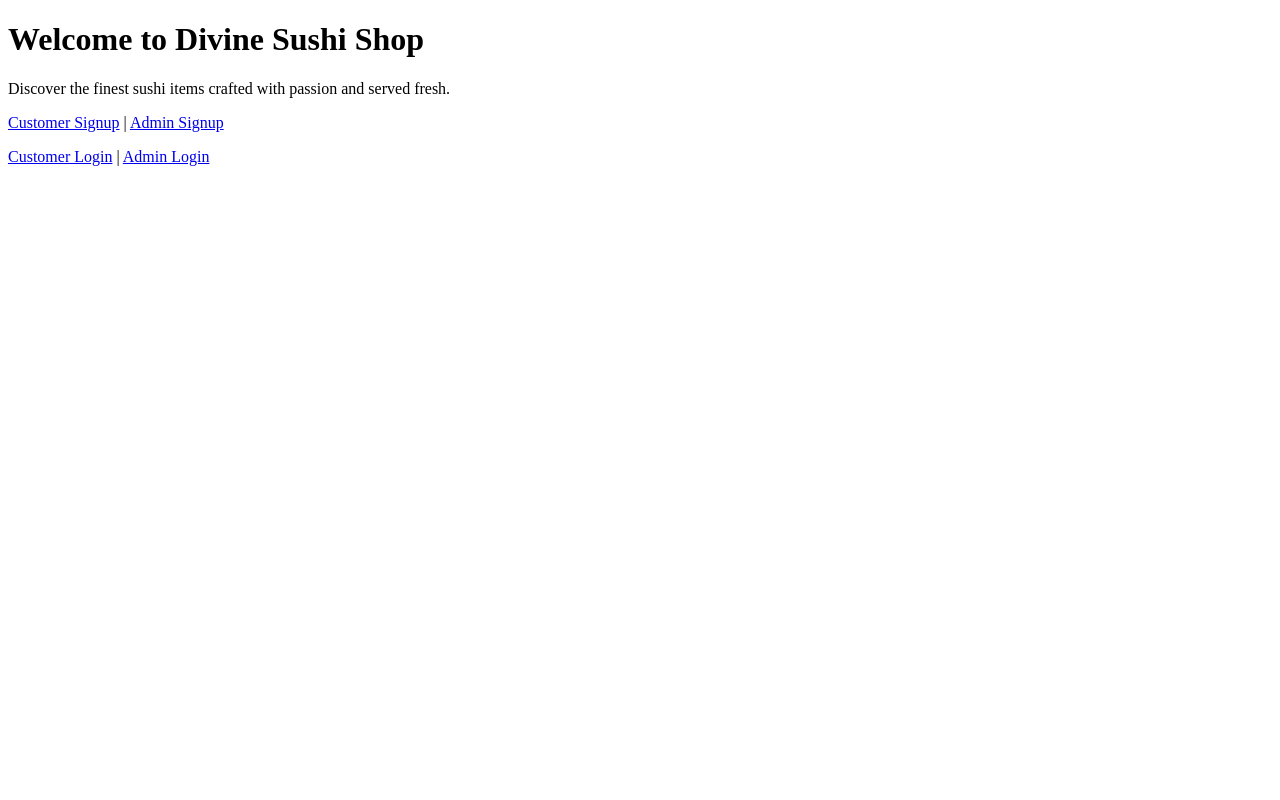
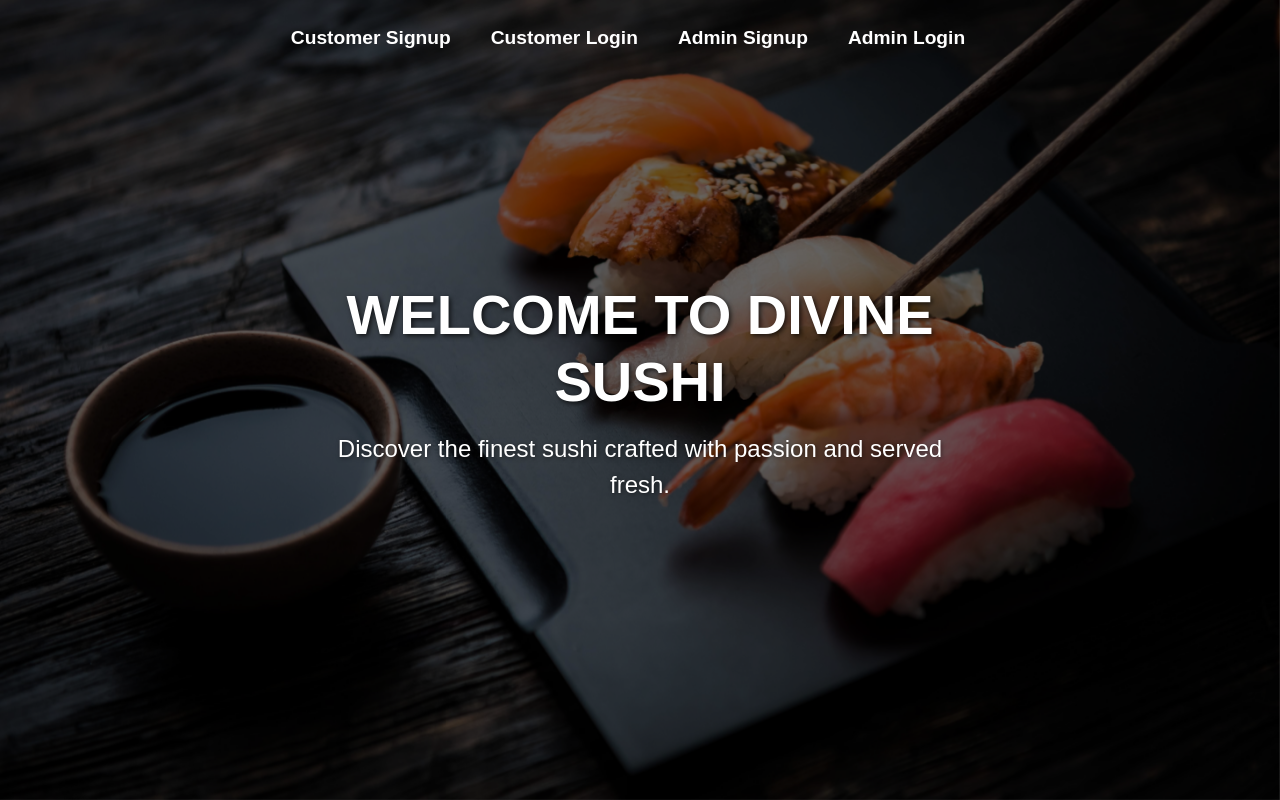
Before and after one commit to JOSHUA-A69/CRUD-Sushi-Shop-Ordering-System-School-Project, a PHP site: page /IM101-FINALPROJECT/public/index.php in a window 1280 px wide. Run offline with PHP 8.4, Linux system fonts and the light colour scheme.

Commit message:
added style to the public index

```diff
--- /dev/null
+++ b/assets/css/welcome.css
@@ -0,0 +1,100 @@
+  /* Main styles */
+  body, html {
+    margin: 0;
+    padding: 0;
+    height: 100%;
+    font-family: 'Poppins', sans-serif;
+    overflow-x: hidden;
+    color: white;
+}
+
+/* Background image */
+.background-image {
+    background-image: url('../images/SushiBG.jpg');
+    background-size: cover;
+    background-position: center;
+    position: fixed;
+    top: 0;
+    left: 0;
+    width: 100%;
+    height: 100%;
+    z-index: -1;
+}
+
+/* Overlay */
+.overlay {
+    background: rgba(0, 0, 0, 0.6); /* Dark overlay */
+    position: fixed;
+    top: 0;
+    left: 0;
+    width: 100%;
+    height: 100%;
+    z-index: 0;
+}
+
+/* Navigation bar */
+.navbar {
+    background-color: transparent !important;
+    z-index: 2;
+    display: flex;
+    justify-content: center; /* Center the nav links */
+    padding-top: 1rem;
+}
+
+.navbar-brand {
+    display: none; /* Hide the brand name if not needed */
+}
+
+.navbar-nav {
+    flex-direction: row;
+}
+
+.navbar-nav .nav-link {
+    color: #fff !important;
+    font-size: 1.2rem;
+    font-weight: 600;
+    margin-right: 1.5rem;
+}
+
+.navbar-nav .nav-link:hover {
+    color: #DEB887 !important; /* Burlywood color on hover */
+}
+
+
+/* Header content */
+.header-content {
+    position: absolute;
+    z-index: 3;
+    text-align: center;
+    top: 50%;
+    left: 50%;
+    transform: translate(-50%, -50%);
+    padding: 0 1rem;
+}
+
+.header-content h1 {
+    font-size: 3.5rem;
+    font-weight: bold;
+    margin-bottom: 1rem;
+    text-shadow: 2px 2px 5px rgba(0, 0, 0, 0.7);
+}
+
+.header-content p {
+    font-size: 1.5rem;
+    font-weight: 300;
+    text-shadow: 1px 1px 4px rgba(0, 0, 0, 0.5);
+}
+
+/* Responsive adjustments */
+@media (max-width: 768px) {
+    .navbar-nav .nav-link {
+        font-size: 1rem;
+        margin-right: 1rem;
+    }
+    .header-content h1 {
+        font-size: 2.5rem;
+    }
+    .header-content p {
+        font-size: 1.2rem;
+    }
+}
--- a/public/index.php
+++ b/public/index.php
@@ -33,11 +33,34 @@ if (empty($_SESSION[CSRF_TOKEN_NAME])) {
     <meta charset="UTF-8">
     <meta name="viewport" content="width=device-width, initial-scale=1.0">
     <title>Welcome to Divine Sushi Shop!</title>
+    <!-- Bootstrap CSS -->
+    <link href="https://maxcdn.bootstrapcdn.com/bootstrap/4.5.2/css/bootstrap.min.css" rel="stylesheet">
+    <link rel="stylesheet" href="../assets/css/welcome.css">
 </head>
 <body>
-<h1>Welcome to Divine Sushi Shop</h1>
-<p>Discover the finest sushi items crafted with passion and served fresh.</p>
-<p><a href="../auth/signup_customer.php">Customer Signup</a> | <a href="../auth/signup_admin.php">Admin Signup</a></p>
-<p><a href="../auth/login.php">Customer Login</a> | <a href="../auth/login.php">Admin Login</a></p>
+    <!-- Background image and overlay -->
+    <div class="background-image"></div>
+    <div class="overlay"></div>
+
+    <!-- Navigation -->
+    <nav class="navbar navbar-expand-lg navbar-dark fixed-top">
+        <div class="navbar-nav">
+            <a href="../auth/signup_customer.php" class="nav-link">Customer Signup</a>
+            <a href="../auth/login.php" class="nav-link">Customer Login</a>
+            <a href="../auth/signup_admin.php" class="nav-link">Admin Signup</a>
+            <a href="../auth/login.php" class="nav-link">Admin Login</a>
+        </div>
+    </nav>
+
+    <!-- Header Content -->
+    <div class="header-content">
+        <h1>WELCOME TO DIVINE SUSHI</h1>
+        <p>Discover the finest sushi crafted with passion and served fresh.</p>
+    </div>
+
+    <!-- Bootstrap JS and dependencies -->
+    <script src="https://code.jquery.com/jquery-3.5.1.min.js"></script>
+    <script src="https://cdn.jsdelivr.net/npm/popper.js@1.16.1/dist/umd/popper.min.js"></script>
+    <script src="https://maxcdn.bootstrapcdn.com/bootstrap/4.5.2/js/bootstrap.min.js"></script>
 </body>
 </html>
```
Also changed, not shown: admin/edit _sushi_item.php (+24 -8 lines), assets/images/SushiBG.jpg (added), 1 other file.
